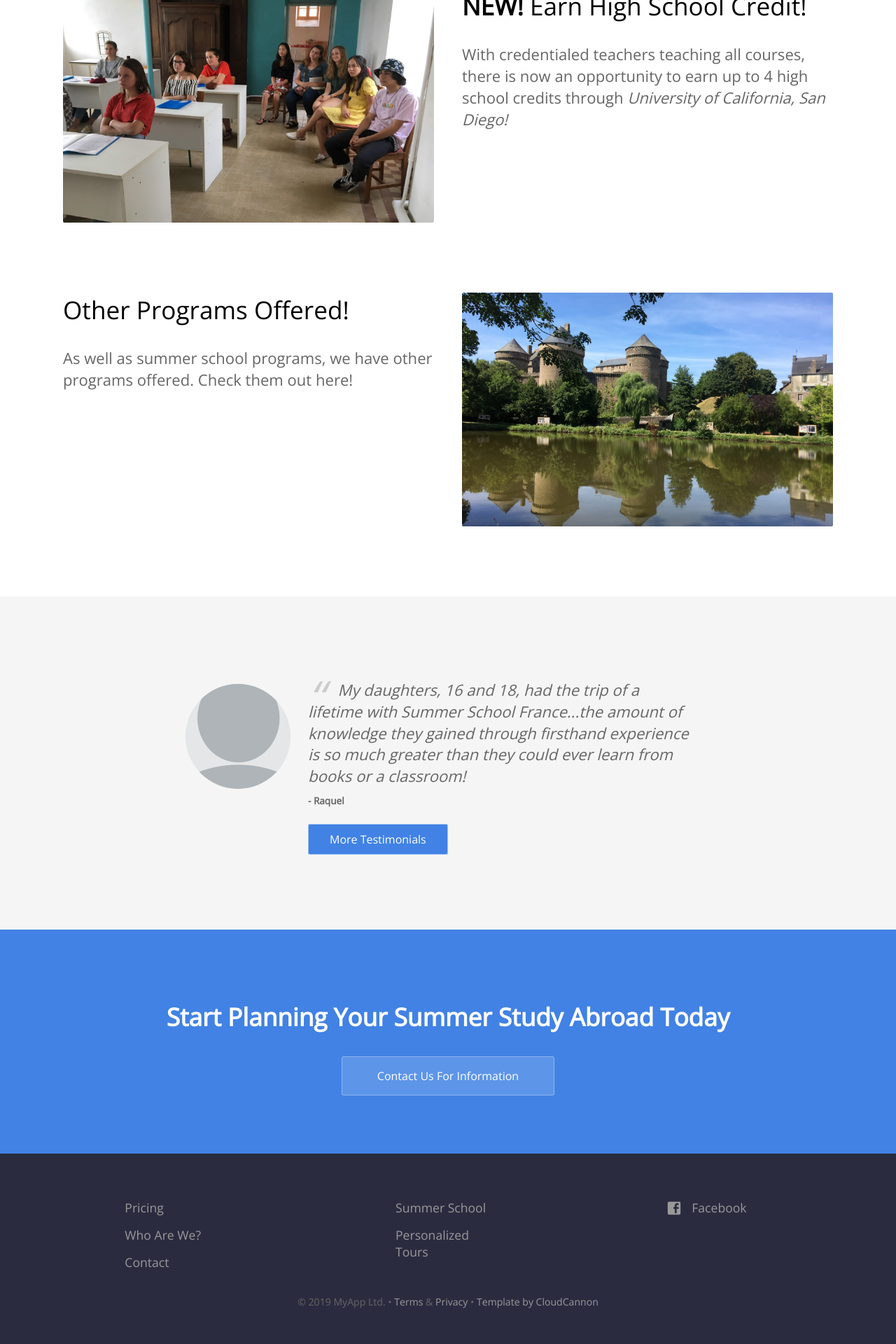
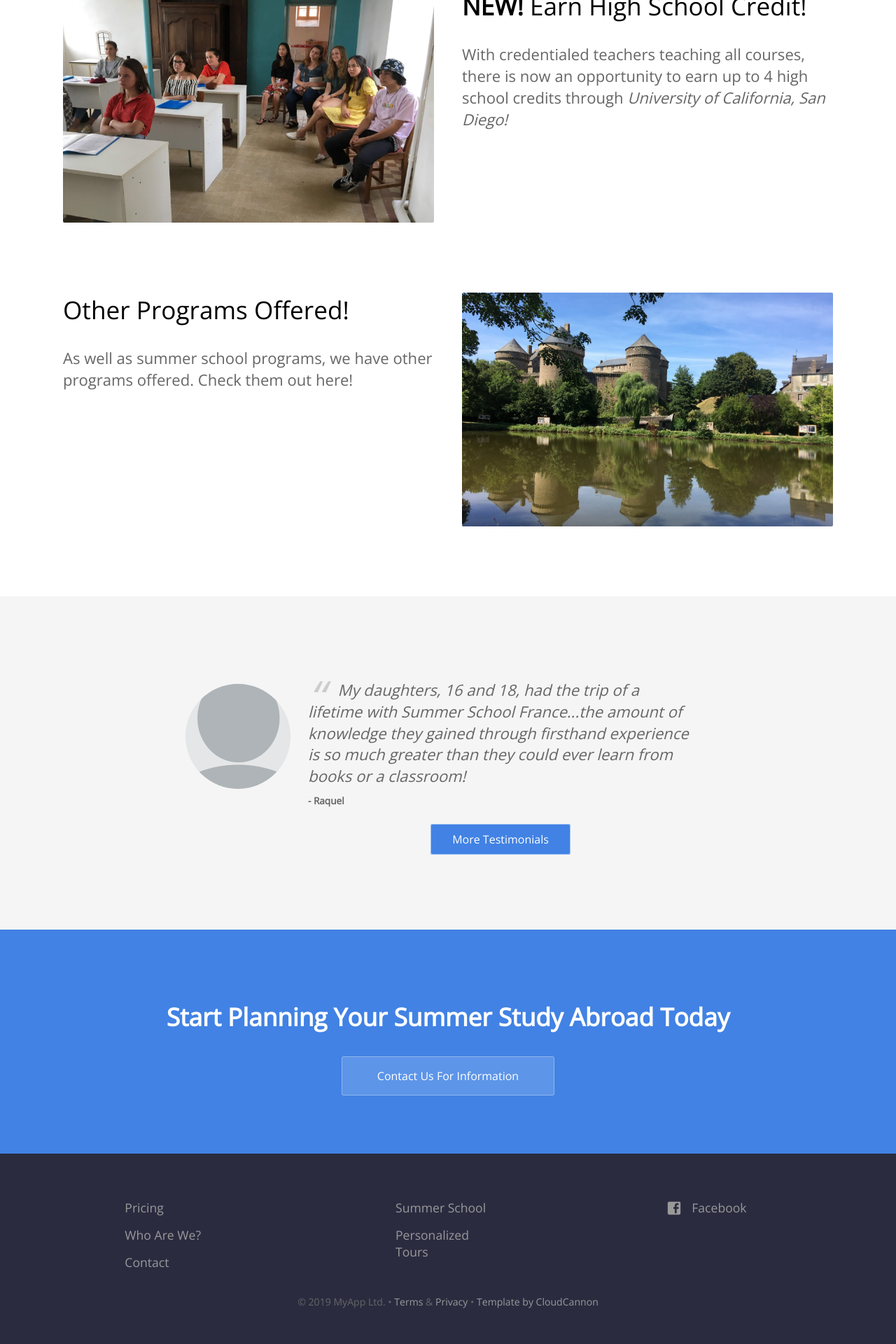
Before and after one commit to baritchie/project1, a Jekyll site: the page built from index.html, in a window 1280 px wide. Shown: the part 1093-3013 px from the top of the page at 70% size. Built offline with Jekyll 4.4.1, drawn with Linux system fonts in a browser that asks for light colours.

Commit message:
Updated 'index.html' via CloudCannon

```diff
--- a/index.html
+++ b/index.html
@@ -64,7 +64,7 @@ description: 4 Week Programs Enrolling Now!
 					<p class="editable author">
 						- Raquel
 					</p>
-					<div style="font-style:normal;margin-top:35px;" class="button"><a href="/testimonials/">More Testimonials</a></div>
+					<div style="font-style:normal;margin-top:35px;text-align:center;" class="button"><a href="/testimonials/">More Testimonials</a></div>
 				</blockquote>
 			</div>
 		</div>
```
